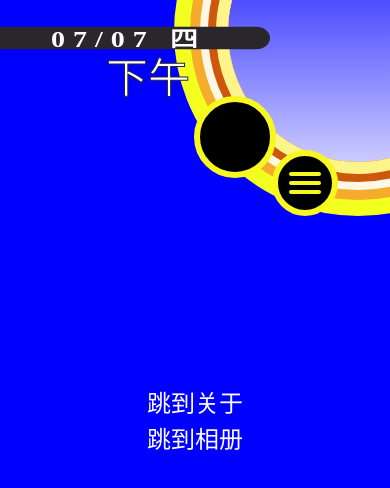
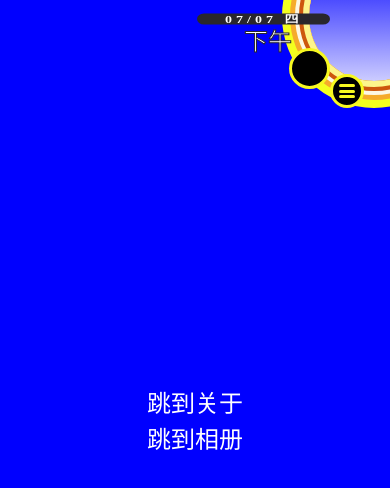
Before and after one commit to septem1997/blog, a Next.js app in the folder nextjs/: page / in a window 390 px wide. Shown: the top 488 px of the page. Built offline with nearby package versions, Linux system fonts and the light colour scheme; a web font is replaced by a local one.

Commit message:
feat:menu button

```diff
--- a/nextjs/components/navigations/MenuNavigator/NavButton.tsx
+++ b/nextjs/components/navigations/MenuNavigator/NavButton.tsx
@@ -2,6 +2,7 @@ import { motion, TargetAndTransition, useAnimation, Variants } from 'framer-moti
 import styles from './style.module.scss'
 import styled from 'styled-components'
 import { useBlogNavigation } from '../../../lib/blogNavigation'
+import MyIcon from '../../general/MyIcon'
 
 const NavButton = () => {
   const vars = {
@@ -32,11 +33,13 @@ const NavButton = () => {
     }}
     onMouseOver={() => animate.start('slide')}
     className={styles.navBox}>
-    {[0, 1, 2].map(i =>
+    {!blogNavigation.visible?[0, 1, 2].map(i =>
       <motion.div
         custom={i}
         key={i}
-        variants={vars} initial={'initial'} animate={animate} />)}
+        variants={vars} initial={'initial'} animate={animate} />):
+      <MyIcon name={'icon-close'} />
+    }
   </div>
 }
 
--- a/nextjs/components/navigations/MenuNavigator/style.module.scss
+++ b/nextjs/components/navigations/MenuNavigator/style.module.scss
@@ -1,30 +1,36 @@
-.wrapper{
+.wrapper {
   width: 420px;
   height: 220px;
   overflow: hidden;
 }
-.c1{
+
+.c1 {
   border-width: 54px;
   border-color: #f3ff1f;
-    background-image: linear-gradient(rgba(255,255,255,0),rgba(255,255,255,0.8));
+  background-image: linear-gradient(rgba(255, 255, 255, 0), rgba(255, 255, 255, 0.8));
 }
-.c2{
+
+.c2 {
   border-width: 38px;
   border-color: #f5ab2b;
 }
-.c3{
+
+.c3 {
   border-width: 28px;
   border-color: #fdf7e3;
 }
-.c4{
+
+.c4 {
   border-width: 20px;
   border-color: #cd570d;
 }
-.c5{
+
+.c5 {
   border-width: 12px;
   border-color: #fdf58b;
 }
-.date{
+
+.date {
   background: #29272c;
   padding: 0 64px;
   line-height: 32px;
@@ -37,9 +43,10 @@
   position: absolute;
   font-weight: bold;
   letter-spacing: 8px;
-    transform: scale(1,0.8);
+  transform: scale(1, 0.8);
 }
-.hour{
+
+.hour {
   right: 200px;
   top: 48px;
   position: absolute;
@@ -47,7 +54,8 @@
   font-size: 42px;
   -webkit-text-stroke: 1px #29272c;
 }
-.weather-box{
+
+.weather-box {
   border-radius: 50%;
   width: 82px;
   height: 82px;
@@ -62,7 +70,8 @@
   font-size: 56px;
   color: #f7f820;
 }
-.navBox{
+
+.navBox {
   @extend .weather-box;
   top: 150px;
   width: 66px;
@@ -71,8 +80,9 @@
   flex-direction: column;
   cursor: pointer;
   overflow: hidden;
+  font-size: 44px;
 
-    div{
+  div {
     width: 60%;
     height: 4px;
     border-radius: 2px;
@@ -80,11 +90,7 @@
     margin: 5% 0;
   }
 }
-.weather-box img{
-    width: 80%;
-    height: 80%;
-}
-.rainbow-circle{
+.rainbow-circle {
   position: absolute;
   right: -28px;
   top: -28px;
@@ -94,7 +100,8 @@
   align-items: center;
   justify-content: center;
 }
-.rainbow-circle div{
+
+.rainbow-circle div {
   position: absolute;
   border-radius: 50%;
   width: 260px;
@@ -102,3 +109,74 @@
   border-style: solid;
   box-sizing: content-box;
 }
+
+@media screen and (max-width: 420px) {
+  .wrapper {
+    width: 210px;
+    height: 110px;
+  }
+  .rainbow-circle div {
+    width: 130px;
+    height: 130px;
+  }
+  .rainbow-circle {
+    right: -14px;
+    top: -14px;
+    width: 60px;
+    height: 60px;
+  }
+  .c1 {
+    border-width: 27px;
+  }
+  .c2 {
+    border-width: 19px;
+  }
+  .c3 {
+    border-width: 14px;
+  }
+  .c4 {
+    border-width: 10px;
+  }
+  .c5 {
+    border-width: 6px;
+  }
+
+  .date {
+    padding: 0 28px;
+    line-height: 15px;
+    height: 14px;
+    font-size: 14px;
+    right: 60px;
+    top: 12px;
+    border-radius: 18px;
+    letter-spacing: 4px;
+  }
+
+  .hour {
+    right: 98px;
+    top: 24px;
+    font-size: 24px;
+  }
+
+  .weather-box {
+    width: 41px;
+    height: 41px;
+    border: 3px solid currentColor;
+    right: 60px;
+    top: 48px;
+    font-size: 28px;
+  }
+
+  .navBox {
+    top: 74px;
+    width: 34px;
+    height: 34px;
+    right: 26px;
+    font-size: 22px;
+
+    div {
+      height: 3px;
+      border-radius: 2px;
+    }
+  }
+}
```
Also changed, not shown: nextjs/public/iconfont/iconfont.js. Lines whose indentation alone changed are shown as unchanged.
